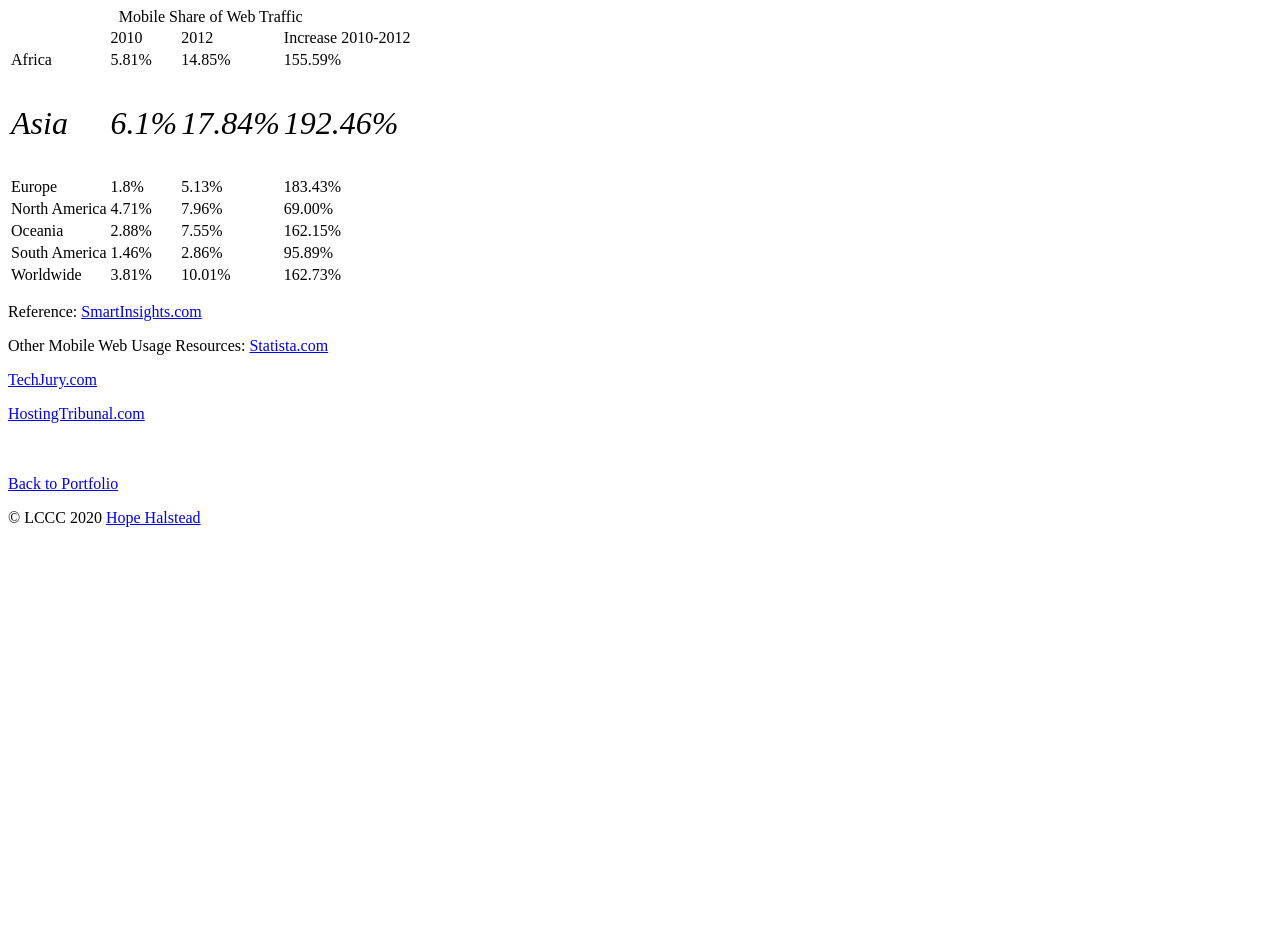
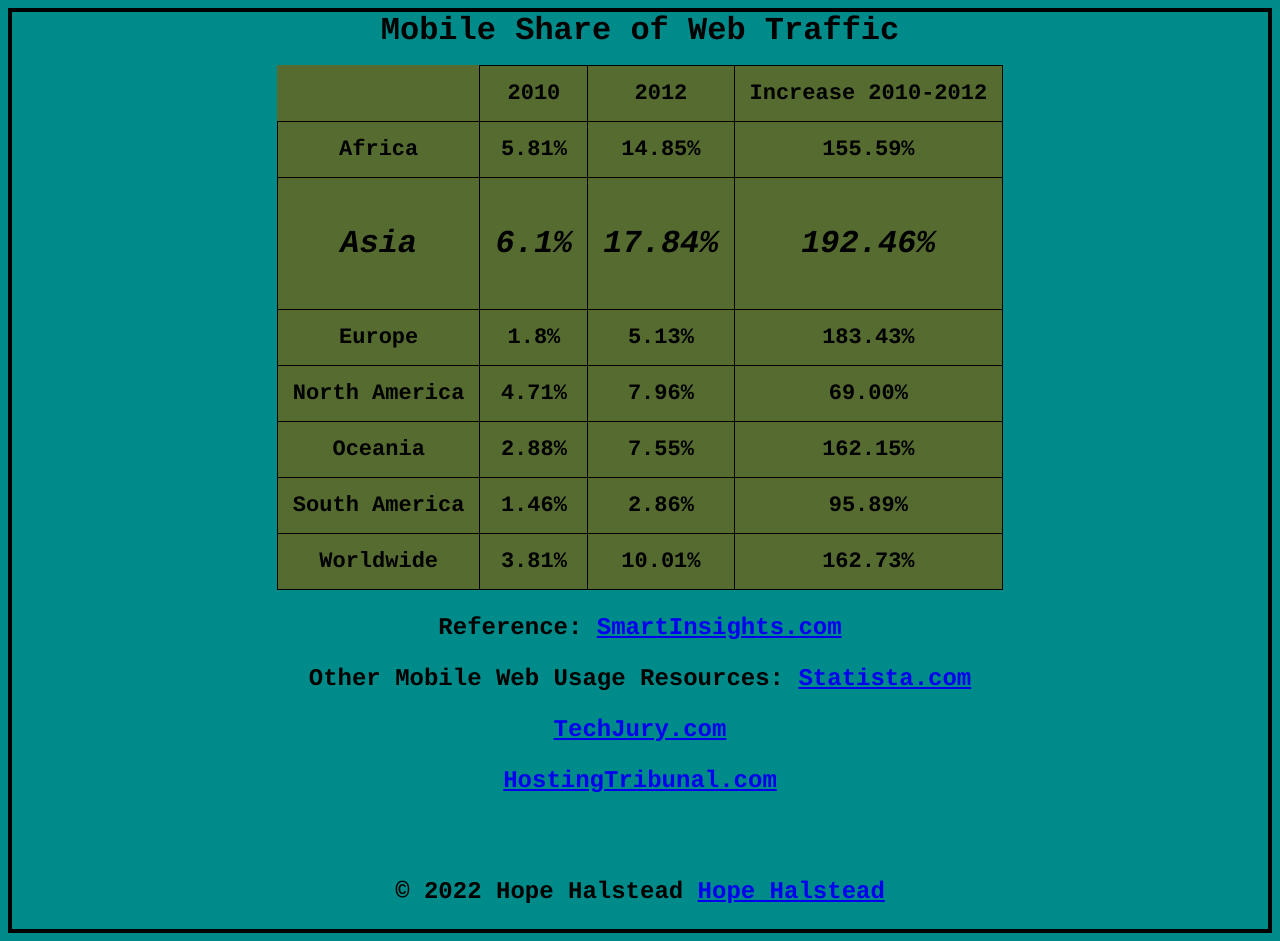
Before and after one commit to HopeH13/Web-Traffic, a plain HTML site: page index.html in a window 1280 px wide. Before the commit the page ends 800 px from the top, so only its background shows below. Drawn offline with Linux system fonts and the light colour scheme.

Commit message:
update css link

```diff
--- a/index.html
+++ b/index.html
@@ -3,7 +3,7 @@
 	<html>
 	<body>
 			<meta charset="utf-8" />
-	<link rel="stylesheet"href="Lab10 CSS.css">
+	<link rel="stylesheet"href="stylesheet.css">
 <table style="width:100%">
 <table class="center">
 
@@ -87,12 +87,11 @@
 
 <br> <br>
 
-<a href="Portfolio.html">
-		Back to Portfolio</a>
+
 
 <footer>
-		<p> &copy; LCCC 2020
-		<a href="mailto:h.halstead1@mail.lorainccc.edu">
+		<p> &copy; 2022 Hope Halstead
+		<a href="mailto:hopechalstead@gmail.com">
 				Hope Halstead
 		</a>
 		</p>
```
